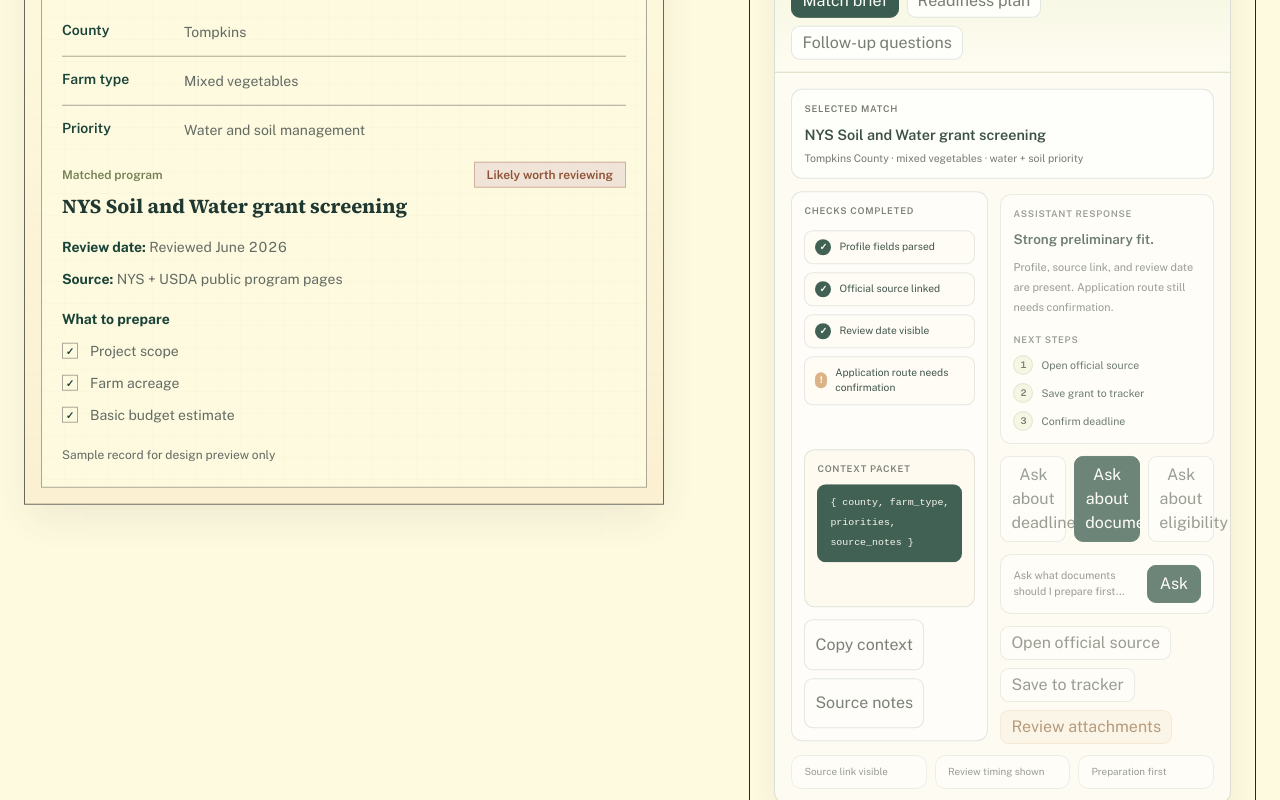
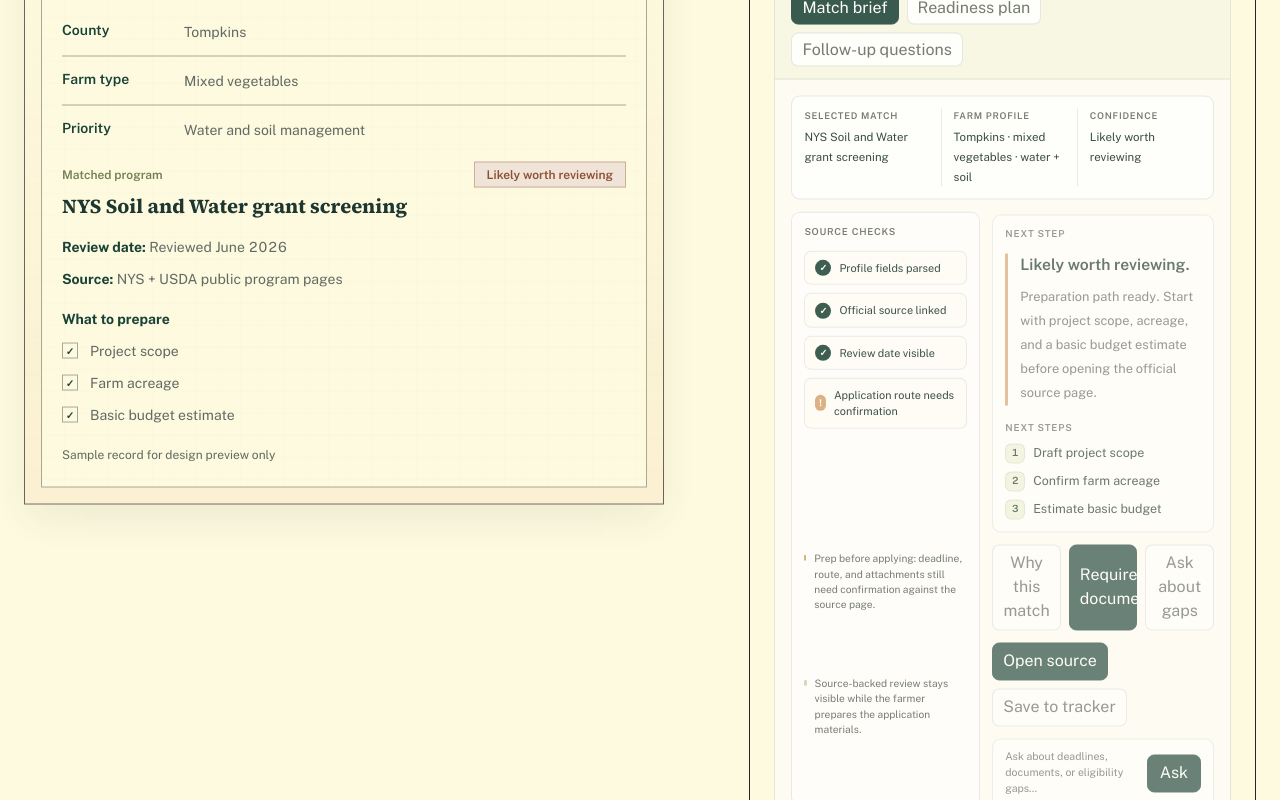
Before and after one commit to Andrewliyx/agrigrantny-next, a Next.js app: page / in a window 1280 px wide. Shown: the part 1800-2600 px from the top of the page. Built offline with nearby package versions, Linux system fonts and the light colour scheme.

Commit message:
Polish homepage assistant proportions

```diff
--- a/src/app/page.tsx
+++ b/src/app/page.tsx
@@ -628,34 +628,37 @@ function AgentWorkbenchDemo({ progress }: { progress: number }) {
 
   const tabContent = {
     brief: {
-      summary: "Strong preliminary fit.",
-      detail: "Profile, source link, and review date are present. Application route still needs confirmation.",
-      next: ["Open official source", "Save grant to tracker", "Confirm deadline"],
+      summary: "Likely worth reviewing.",
+      detail: "Preparation path ready. Start with project scope, acreage, and a basic budget estimate before opening the official source page.",
+      next: ["Draft project scope", "Confirm farm acreage", "Estimate basic budget"],
     },
     plan: {
       summary: "Preparation path ready.",
-      detail: "Start with scope, acreage, and budget notes before moving into the source application flow.",
-      next: ["Draft project scope", "Estimate budget", "Check attachments"],
+      detail: "The current match is usable, but the application path still depends on scope, budget, and source-specific attachments.",
+      next: ["Outline the project", "Check required attachments", "Confirm final deadline"],
     },
     questions: {
-      summary: "Needs a few factual checks.",
-      detail: "The assistant should narrow remaining uncertainty without producing a long questionnaire.",
+      summary: "A few focused checks remain.",
+      detail: "Use short follow-up questions to close the remaining source-backed gaps before the farmer continues.",
       next: ["Ask about acreage", "Ask about project timing", "Ask about existing documents"],
     },
   } as const;
 
   return (
-    <div className="overflow-hidden rounded-[0.75rem] border border-[rgba(23,63,53,0.18)] bg-[#fffdf6] text-[var(--ink)] shadow-[0_10px_28px_rgba(39,56,43,0.08)]">
-      <div className="border-b border-[rgba(23,63,53,0.14)] bg-[linear-gradient(180deg,rgba(233,237,201,0.78),rgba(255,253,246,0.98))] px-4 py-3">
+    <div className="overflow-hidden rounded-[0.6rem] border border-[rgba(23,63,53,0.14)] bg-[#fffdf6] text-[var(--ink)]">
+      <div className="border-b border-[rgba(23,63,53,0.12)] bg-[rgba(233,237,201,0.38)] px-4 py-3">
         <div className="flex items-start justify-between gap-3">
           <div>
-            <strong className="block text-[0.94rem] font-semibold text-[var(--ink)]">Source-aware assistant</strong>
-            <span className="block text-[0.68rem] text-[var(--muted-ink)]">
-              Uses the farm profile, matched grant record, and official-source notes to prepare next steps.
+            <div className="flex items-center gap-2">
+              <span className="inline-flex h-2.5 w-2.5 rounded-full bg-[#d4a373]" />
+              <strong className="block text-[0.96rem] font-semibold text-[var(--ink)]">Source-aware assistant</strong>
+            </div>
+            <span className="mt-1 block text-[0.72rem] text-[var(--muted-ink)]">
+              Uses profile, match record, and official source links
             </span>
           </div>
-          <span className="rounded-full border border-[rgba(23,63,53,0.18)] bg-white px-2.5 py-1 text-[0.58rem] font-semibold text-[var(--muted-ink)]">
-            Local draft · official source required
+          <span className="rounded-[0.45rem] border border-[rgba(23,63,53,0.14)] bg-white px-2.5 py-1 text-[0.62rem] font-semibold text-[var(--muted-ink)]">
+            Draft only · confirm source
           </span>
         </div>
 
@@ -664,7 +667,7 @@ function AgentWorkbenchDemo({ progress }: { progress: number }) {
           style={{ opacity: stageOne, transform: `translateY(${10 - stageOne * 10}px)` }}
         >
           <button
-            className={`rounded-[0.55rem] border px-2.5 py-1 text-[0.62rem] font-semibold transition ${
+            className={`rounded-[0.45rem] border px-2.5 py-1 text-[0.64rem] font-semibold transition ${
               activeTab === "brief"
                 ? "border-[#173f35] bg-[#173f35] text-white"
                 : "border-[rgba(23,63,53,0.14)] bg-white text-[var(--muted-ink)]"
@@ -675,7 +678,7 @@ function AgentWorkbenchDemo({ progress }: { progress: number }) {
             Match brief
           </button>
           <button
-            className={`rounded-[0.55rem] border px-2.5 py-1 text-[0.62rem] font-semibold transition ${
+            className={`rounded-[0.45rem] border px-2.5 py-1 text-[0.64rem] font-semibold transition ${
               activeTab === "plan"
                 ? "border-[#173f35] bg-[#173f35] text-white"
                 : "border-[rgba(23,63,53,0.14)] bg-white text-[var(--muted-ink)]"
@@ -686,7 +689,7 @@ function AgentWorkbenchDemo({ progress }: { progress: number }) {
             Readiness plan
           </button>
           <button
-            className={`rounded-[0.55rem] border px-2.5 py-1 text-[0.62rem] font-semibold transition ${
+            className={`rounded-[0.45rem] border px-2.5 py-1 text-[0.64rem] font-semibold transition ${
               activeTab === "questions"
                 ? "border-[#173f35] bg-[#173f35] text-white"
                 : "border-[rgba(23,63,53,0.14)] bg-white text-[var(--muted-ink)]"
@@ -704,21 +707,19 @@ function AgentWorkbenchDemo({ progress }: { progress: number }) {
           className="grid gap-3 transition-all duration-400"
           style={{ opacity: stageOne, transform: `translateY(${14 - stageOne * 14}px)` }}
         >
-          <div className="rounded-[0.7rem] border border-[rgba(23,63,53,0.14)] bg-white p-3">
-            <span className="block text-[0.58rem] font-semibold uppercase tracking-[0.08em] text-[var(--muted-ink)]">Selected match</span>
-            <strong className="mt-2 block text-[0.9rem] font-semibold text-[var(--ink)]">NYS Soil and Water grant screening</strong>
-            <p className="mt-1 text-[0.66rem] leading-4 text-[var(--muted-ink)]">
-              Tompkins County · mixed vegetables · water + soil priority
-            </p>
+          <div className="grid gap-2 rounded-[0.55rem] border border-[rgba(23,63,53,0.12)] bg-white p-3 md:grid-cols-3 md:gap-3">
+            <MetaBlock label="Selected match" value="NYS Soil and Water grant screening" />
+            <MetaBlock label="Farm profile" value="Tompkins · mixed vegetables · water + soil" />
+            <MetaBlock label="Confidence" value="Likely worth reviewing" />
           </div>
 
-          <div className="grid gap-3 lg:grid-cols-[minmax(0,0.96fr)_minmax(0,1.04fr)]">
+          <div className="grid gap-3 lg:grid-cols-[minmax(0,0.92fr)_minmax(0,1.08fr)]">
             <div
-              className="grid gap-3 rounded-[0.7rem] border border-[rgba(23,63,53,0.14)] bg-white p-3 transition-all duration-400"
+              className="grid gap-3 rounded-[0.55rem] border border-[rgba(23,63,53,0.12)] bg-white p-3 transition-all duration-400"
               style={{ opacity: stageTwo, transform: `translateY(${12 - stageTwo * 12}px)` }}
             >
               <div>
-                <span className="block text-[0.58rem] font-semibold uppercase tracking-[0.08em] text-[var(--muted-ink)]">Checks completed</span>
+                <span className="block text-[0.6rem] font-semibold uppercase tracking-[0.08em] text-[var(--muted-ink)]">Source checks</span>
                 <div className="mt-3 grid gap-2">
                   <StatusRow tone="ok" text="Profile fields parsed" />
                   <StatusRow tone="ok" text="Official source linked" />
@@ -727,20 +728,15 @@ function AgentWorkbenchDemo({ progress }: { progress: number }) {
                 </div>
               </div>
 
-              <div className="rounded-[0.65rem] border border-[rgba(23,63,53,0.14)] bg-[rgba(250,237,205,0.22)] px-3 py-3">
-                <span className="block text-[0.58rem] font-semibold uppercase tracking-[0.08em] text-[var(--muted-ink)]">Context packet</span>
-                <div className="mt-2 rounded-[0.55rem] border border-[rgba(23,63,53,0.12)] bg-[#173f35] px-3 py-2 font-mono text-[0.62rem] leading-5 text-[#f7f7f1]">
-                  {`{ county, farm_type, priorities, source_notes }`}
+              <div className="grid gap-2 text-[0.64rem] text-[var(--muted-ink)]">
+                <div className="flex items-start gap-2">
+                  <span className="mt-1 inline-flex h-1.5 w-1.5 rounded-full bg-[#d4a373]" />
+                  <span>Prep before applying: deadline, route, and attachments still need confirmation against the source page.</span>
                 </div>
-              </div>
-
-              <div className="flex flex-wrap gap-2">
-                <button className="rounded-[0.55rem] border border-[rgba(23,63,53,0.14)] bg-white px-2.5 py-1 text-[0.6rem] font-semibold text-[var(--muted-ink)] transition hover:bg-[var(--paper-soft)]" type="button">
-                  Copy context
-                </button>
-                <button className="rounded-[0.55rem] border border-[rgba(23,63,53,0.14)] bg-white px-2.5 py-1 text-[0.6rem] font-semibold text-[var(--muted-ink)] transition hover:bg-[var(--paper-soft)]" type="button">
-                  Source notes
-                </button>
+                <div className="flex items-start gap-2">
+                  <span className="mt-1 inline-flex h-1.5 w-1.5 rounded-full bg-[#ccd5ae]" />
+                  <span>Source-backed review stays visible while the farmer prepares the application materials.</span>
+                </div>
               </div>
             </div>
 
@@ -748,17 +744,19 @@ function AgentWorkbenchDemo({ progress }: { progress: number }) {
               className="grid gap-3 transition-all duration-500"
               style={{ opacity: stageThree, transform: `translateY(${12 - stageThree * 12}px)` }}
             >
-              <div className="rounded-[0.7rem] border border-[rgba(23,63,53,0.14)] bg-white p-3">
-                <span className="block text-[0.58rem] font-semibold uppercase tracking-[0.08em] text-[var(--muted-ink)]">Assistant response</span>
-                <strong className="mt-2 block text-[0.84rem] font-semibold text-[var(--ink)]">{tabContent[activeTab].summary}</strong>
-                <p className="mt-2 text-[0.68rem] leading-5 text-[var(--muted-ink)]">{tabContent[activeTab].detail}</p>
+              <div className="rounded-[0.55rem] border border-[rgba(23,63,53,0.12)] bg-white p-3">
+                <span className="block text-[0.6rem] font-semibold uppercase tracking-[0.08em] text-[var(--muted-ink)]">Next step</span>
+                <div className="mt-3 border-l-[3px] border-[#d4a373] pl-3">
+                  <strong className="block text-[0.98rem] font-semibold text-[var(--ink)]">{tabContent[activeTab].summary}</strong>
+                  <p className="mt-2 text-[0.8rem] leading-6 text-[var(--muted-ink)]">{tabContent[activeTab].detail}</p>
+                </div>
 
                 <div className="mt-4">
-                  <span className="block text-[0.58rem] font-semibold uppercase tracking-[0.08em] text-[var(--muted-ink)]">Next steps</span>
-                  <ol className="mt-2 grid gap-2 text-[0.66rem] leading-5 text-[var(--ink)]">
+                  <span className="block text-[0.6rem] font-semibold uppercase tracking-[0.08em] text-[var(--muted-ink)]">Next steps</span>
+                  <ol className="mt-2 grid gap-2 text-[0.78rem] leading-5 text-[var(--ink)]">
                     {tabContent[activeTab].next.map((item, index) => (
                       <li className="flex items-start gap-2" key={item}>
-                        <span className="inline-flex h-5 w-5 shrink-0 items-center justify-center rounded-full border border-[rgba(23,63,53,0.14)] bg-[rgba(233,237,201,0.6)] text-[0.58rem] font-semibold text-[var(--ink)]">
+                        <span className="inline-flex h-5 w-5 shrink-0 items-center justify-center rounded-[0.4rem] border border-[rgba(23,63,53,0.12)] bg-[rgba(233,237,201,0.65)] text-[0.62rem] font-semibold text-[var(--ink)]">
                           {index + 1}
                         </span>
                         <span>{item}</span>
@@ -771,44 +769,41 @@ function AgentWorkbenchDemo({ progress }: { progress: number }) {
               <div className="grid gap-2 sm:grid-cols-3">
                 <ActionPill
                   active={queryMode === "deadlines"}
-                  label="Ask about deadlines"
+                  label="Why this match"
                   onClick={() => setQueryMode("deadlines")}
                 />
                 <ActionPill
                   active={queryMode === "documents"}
-                  label="Ask about documents"
+                  label="Required documents"
                   onClick={() => setQueryMode("documents")}
                 />
                 <ActionPill
                   active={queryMode === "eligibility"}
-                  label="Ask about eligibility"
+                  label="Ask about gaps"
                   onClick={() => setQueryMode("eligibility")}
                 />
               </div>
 
-              <div className="flex items-center gap-2 rounded-[0.7rem] border border-[rgba(23,63,53,0.14)] bg-white px-3 py-2.5">
+              <div className="flex flex-wrap gap-2">
+                <button className="rounded-[0.45rem] border border-[#173f35] bg-[#173f35] px-2.5 py-1.5 text-[0.64rem] font-semibold text-white transition hover:bg-[#204b3f]" type="button">
+                  Open source
+                </button>
+                <button className="rounded-[0.45rem] border border-[rgba(23,63,53,0.14)] bg-white px-2.5 py-1.5 text-[0.64rem] font-semibold text-[var(--muted-ink)] transition hover:bg-[var(--paper-soft)]" type="button">
+                  Save to tracker
+                </button>
+              </div>
+
+              <div className="flex items-center gap-2 rounded-[0.55rem] border border-[rgba(23,63,53,0.12)] bg-white px-3 py-2.5">
                 <span className="text-[0.66rem] text-[var(--muted-ink)]">
-                  {queryMode === "deadlines" && "Ask about deadlines, review timing, or source updates..."}
-                  {queryMode === "documents" && "Ask what documents should I prepare first..."}
-                  {queryMode === "eligibility" && "Ask about eligibility gaps, acreage, or project scope..."}
+                  {queryMode === "deadlines" && "Ask about deadlines, review timing, or source updates…"}
+                  {queryMode === "documents" && "Ask about deadlines, documents, or eligibility gaps…"}
+                  {queryMode === "eligibility" && "Ask about missing facts before applying…"}
                 </span>
                 <button
-                  className="ml-auto rounded-[0.55rem] border border-[#173f35] bg-[#173f35] px-3 py-1.5 text-[0.62rem] font-semibold text-white transition hover:bg-[#204b3f]"
+                  className="ml-auto rounded-[0.45rem] border border-[#173f35] bg-[#173f35] px-3 py-1.5 text-[0.64rem] font-semibold text-white transition hover:bg-[#204b3f]"
                   type="button"
                 >
                   Ask
-                </button>
-              </div>
-
-              <div className="flex flex-wrap gap-2">
-                <button className="rounded-[0.55rem] border border-[rgba(23,63,53,0.14)] bg-white px-2.5 py-1 text-[0.6rem] font-semibold text-[var(--muted-ink)] transition hover:bg-[var(--paper-soft)]" type="button">
-                  Open official source
-                </button>
-                <button className="rounded-[0.55rem] border border-[rgba(23,63,53,0.14)] bg-white px-2.5 py-1 text-[0.6rem] font-semibold text-[var(--muted-ink)] transition hover:bg-[var(--paper-soft)]" type="button">
-                  Save to tracker
-                </button>
-                <button className="rounded-[0.55rem] border border-[rgba(212,163,115,0.25)] bg-[rgba(212,163,115,0.12)] px-2.5 py-1 text-[0.6rem] font-semibold text-[#8d6036] transition hover:bg-[rgba(212,163,115,0.18)]" type="button">
-                  Review attachments
                 </button>
               </div>
             </div>
@@ -818,14 +813,14 @@ function AgentWorkbenchDemo({ progress }: { progress: number }) {
             className="grid gap-2 text-[0.62rem] leading-4 text-[var(--muted-ink)] transition-all duration-500 sm:grid-cols-3"
             style={{ opacity: stageThree, transform: `translateY(${8 - stageThree * 8}px)` }}
           >
-            <div className="rounded-[0.65rem] border border-[rgba(23,63,53,0.12)] bg-white px-3 py-2">
+            <div className="rounded-[0.55rem] border border-[rgba(23,63,53,0.12)] bg-white px-3 py-2">
               Source link visible
             </div>
-            <div className="rounded-[0.65rem] border border-[rgba(23,63,53,0.12)] bg-white px-3 py-2">
+            <div className="rounded-[0.55rem] border border-[rgba(23,63,53,0.12)] bg-white px-3 py-2">
               Review timing shown
             </div>
-            <div className="rounded-[0.65rem] border border-[rgba(23,63,53,0.12)] bg-white px-3 py-2">
-              Preparation first
+            <div className="rounded-[0.55rem] border border-[rgba(23,63,53,0.12)] bg-white px-3 py-2">
+              Prep before applying
             </div>
           </div>
         </div>
@@ -836,7 +831,7 @@ function AgentWorkbenchDemo({ progress }: { progress: number }) {
 
 function StatusRow({ tone, text }: { tone: "ok" | "warn"; text: string }) {
   return (
-    <div className="flex items-center gap-2 rounded-[0.55rem] border border-[rgba(23,63,53,0.12)] bg-[rgba(250,237,205,0.12)] px-2.5 py-2">
+    <div className="flex items-center gap-2 rounded-[0.45rem] border border-[rgba(23,63,53,0.1)] bg-[rgba(250,237,205,0.12)] px-2.5 py-2">
       <span
         className={`inline-flex h-4 w-4 items-center justify-center rounded-full text-[0.58rem] font-bold ${
           tone === "ok" ? "bg-[#173f35] text-white" : "bg-[#d4a373] text-white"
@@ -844,7 +839,7 @@ function StatusRow({ tone, text }: { tone: "ok" | "warn"; text: string }) {
       >
         {tone === "ok" ? "✓" : "!"}
       </span>
-      <span className="text-[0.64rem] text-[var(--ink)]">{text}</span>
+      <span className="text-[0.68rem] text-[var(--ink)]">{text}</span>
     </div>
   );
 }
@@ -852,7 +847,7 @@ function StatusRow({ tone, text }: { tone: "ok" | "warn"; text: string }) {
 function ActionPill({ active, label, onClick }: { active: boolean; label: string; onClick: () => void }) {
   return (
     <button
-      className={`rounded-[0.55rem] border px-2.5 py-1.5 text-[0.6rem] font-semibold transition ${
+      className={`rounded-[0.45rem] border px-2.5 py-1.5 text-[0.64rem] font-semibold transition ${
         active
           ? "border-[#173f35] bg-[#173f35] text-white"
           : "border-[rgba(23,63,53,0.14)] bg-white text-[var(--muted-ink)] hover:bg-[var(--paper-soft)]"
@@ -862,6 +857,15 @@ function ActionPill({ active, label, onClick }: { active: boolean; label: string
     >
       {label}
     </button>
+  );
+}
+
+function MetaBlock({ label, value }: { label: string; value: string }) {
+  return (
+    <div className="border-l border-[rgba(23,63,53,0.12)] pl-3 first:border-l-0 first:pl-0">
+      <span className="block text-[0.58rem] font-semibold uppercase tracking-[0.08em] text-[var(--muted-ink)]">{label}</span>
+      <p className="mt-1 text-[0.72rem] leading-5 text-[var(--ink)]">{value}</p>
+    </div>
   );
 }
 
```
